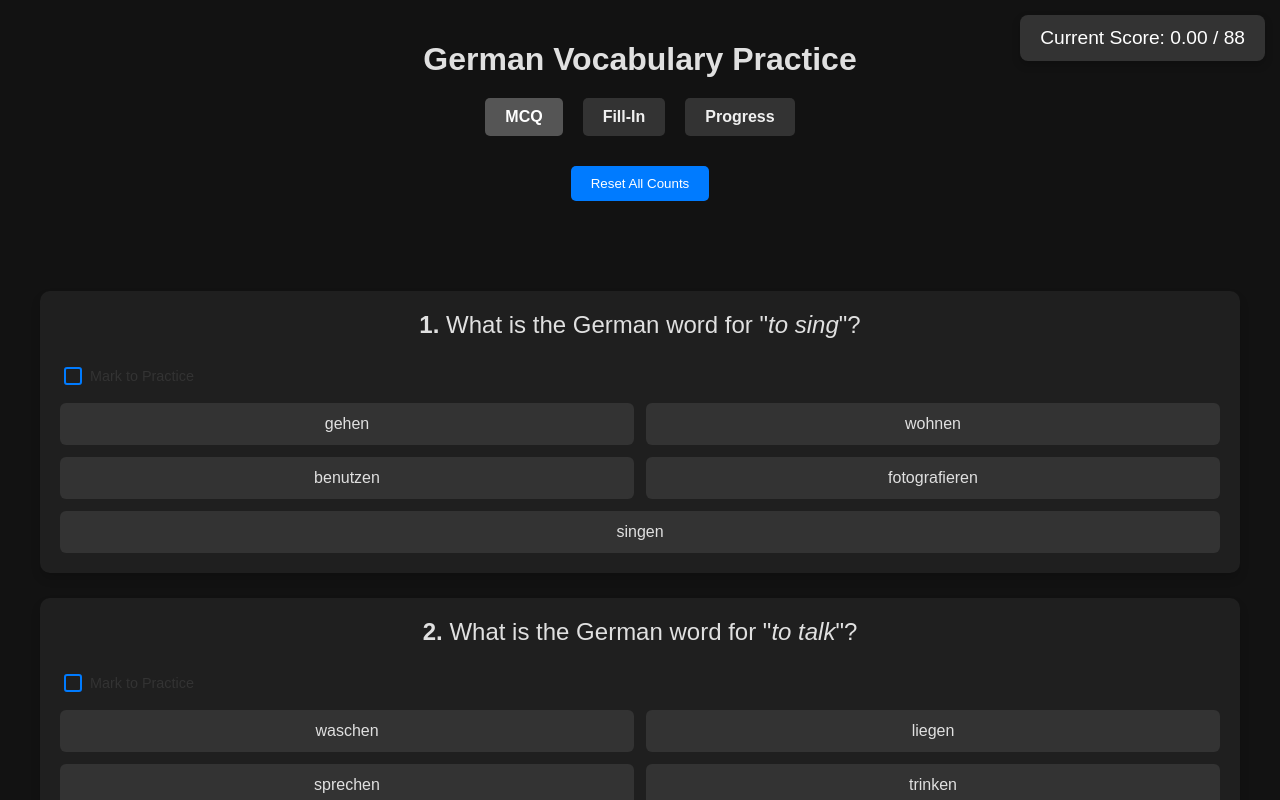
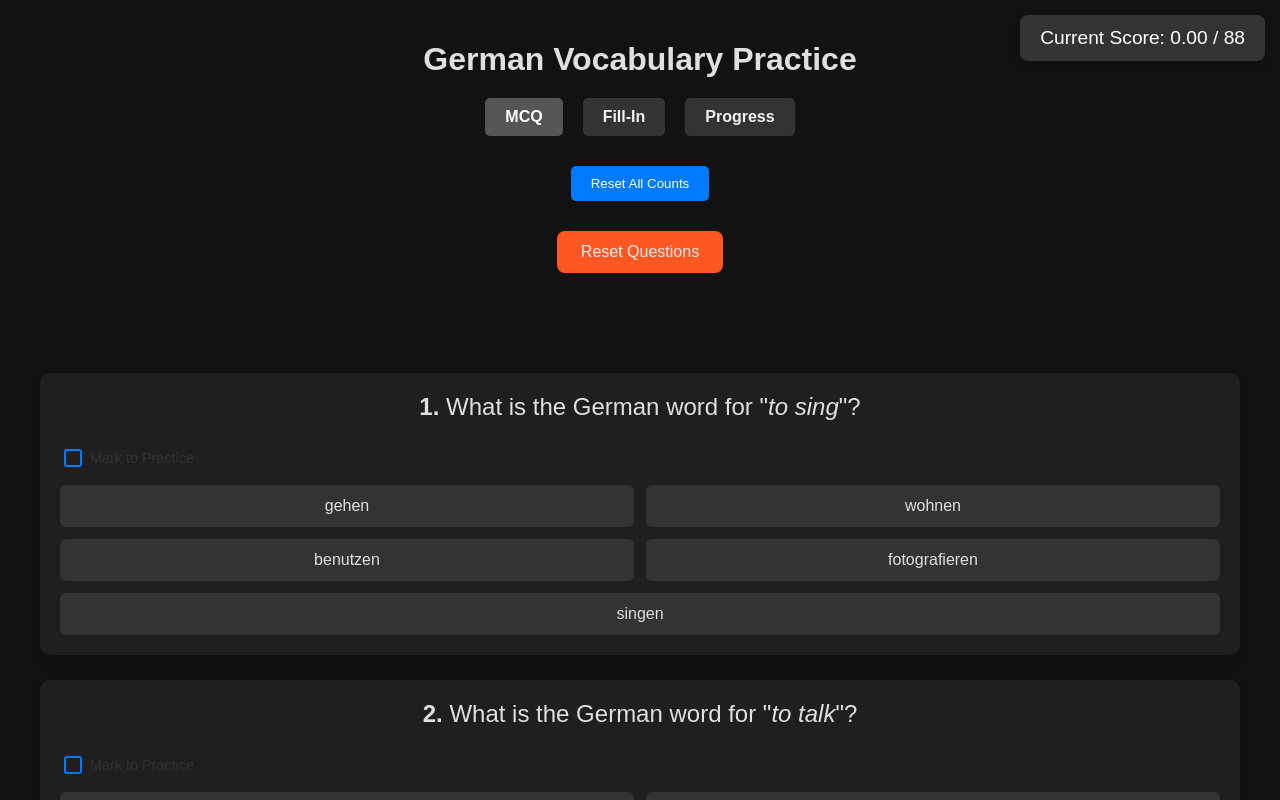
Before and after one commit to castlercodes/learngerman, a React (Create React App) app: page / in a window 1280 px wide. Shown: the top 800 px of the page. Built offline with nearby package versions, Linux system fonts and the light colour scheme.

Commit message:
new changes

```diff
--- a/src/components/MCQ.js
+++ b/src/components/MCQ.js
@@ -26,7 +26,6 @@ function MCQ() {
       index === self.findIndex((t) => t.english === v.english && t.german === v.german)
     );
 
-    // Check if the shuffled question order exists in localStorage
     const storedQuestions = JSON.parse(localStorage.getItem('mcqQuestionOrder'));
     if (storedQuestions) {
       uniqueVocab = storedQuestions;
@@ -37,7 +36,6 @@ function MCQ() {
 
     const storedCorrectCounts = JSON.parse(localStorage.getItem('mcqCorrectCounts')) || {};
 
-    // Filter out questions that have been answered correctly twice and are not marked
     const filteredVocab = uniqueVocab.filter((q) => {
       const key = `${q.english}-${q.german}`;
       return markedQuestions.has(key) || !(storedCorrectCounts[key] && storedCorrectCounts[key] >= 2);
@@ -55,7 +53,8 @@ function MCQ() {
 
     setAllQuestions(preparedQuestions);
     setActiveQuestions(preparedQuestions);
-    setScore(calculateScoreFromResults(results, preparedQuestions));
+    setScore(0);
+    setPerformanceLevel('');
 
     const initialWeight = preparedQuestions.length > 0 ? TOTAL_SCORE / preparedQuestions.length : 0;
     const weights = {};
@@ -74,24 +73,16 @@ function MCQ() {
     setResults(storedResults);
   };
 
-  const calculateScoreFromResults = (storedResults, questions) => {
-    let totalScore = 0;
-    questions.forEach((q) => {
-      const key = `${q.english}-${q.german}`;
-      if (storedResults[key] === true) {
-        totalScore += questionWeights[key] || 0;
-      }
-    });
-    return totalScore;
-  };
+  const resetCounts = () => {
+    // Clear count and question order from local storage
+    localStorage.removeItem('mcqCorrectCounts');
+    localStorage.removeItem('mcqQuestionOrder');
+    localStorage.removeItem('mcqResults');
+    localStorage.removeItem('mcqMarkedQuestions');
 
-  const saveStateToStorage = () => {
-    localStorage.setItem('mcqMarkedQuestions', JSON.stringify([...markedQuestions]));
-    localStorage.setItem('mcqResults', JSON.stringify(results));
-  };
-
-  const resetCounts = () => {
-    localStorage.setItem('mcqCorrectCounts', JSON.stringify({}));
+    // Reset all internal state
+    setMarkedQuestions(new Set());
+    setResults({});
     initializeQuestions();
   };
 
@@ -103,7 +94,7 @@ function MCQ() {
       } else {
         updatedMarked.add(key);
       }
-      localStorage.setItem('mcqMarkedQuestions', JSON.stringify([...updatedMarked])); // Save immediately
+      localStorage.setItem('mcqMarkedQuestions', JSON.stringify([...updatedMarked]));
       return updatedMarked;
     });
   };
@@ -116,7 +107,7 @@ function MCQ() {
     const isCorrect = selectedOption === question.german;
     setResults((prev) => {
       const updatedResults = { ...prev, [key]: isCorrect };
-      localStorage.setItem('mcqResults', JSON.stringify(updatedResults)); // Save immediately
+      localStorage.setItem('mcqResults', JSON.stringify(updatedResults));
       return updatedResults;
     });
     if (isCorrect) {
@@ -182,13 +173,23 @@ function MCQ() {
   };
 
   const handleReset = () => {
-    saveScore();
+    // Clear all persistent data from localStorage
+    localStorage.removeItem('mcqCorrectCounts');
+    localStorage.removeItem('mcqQuestionOrder');
+    localStorage.removeItem('mcqResults');
+    // localStorage.removeItem('mcqMarkedQuestions');
+    // localStorage.removeItem('mcqScores');
+
+    // Reset all internal state
+    // setMarkedQuestions(new Set());
+    setResults({});
     initializeQuestions();
   };
 
   return (
     <div className="mcq-container">
       <button onClick={resetCounts} className="reset-counts-button">Reset All Counts</button>
+      <button onClick={handleReset} className="reset-button">Reset Questions</button>
       <div className={`fixed-score ${performanceLevel}`}>Current Score: {score.toFixed(2)} / {TOTAL_SCORE}</div>
 
       <div className="questions-list">
@@ -196,7 +197,7 @@ function MCQ() {
           <div className="all-mastered">
             <h2>Congratulations!</h2>
             <p>You have mastered all the questions.</p>
-            <button onClick={handleReset} className="reset-button">Reset Questions</button>
+            {/* <button onClick={handleReset} className="reset-button">Reset Questions</button> */}
           </div>
         ) : (
           activeQuestions.map((q, index) => {
```
